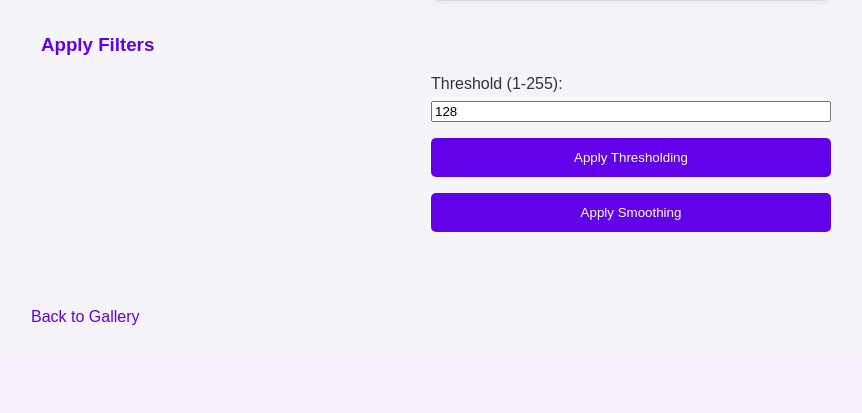
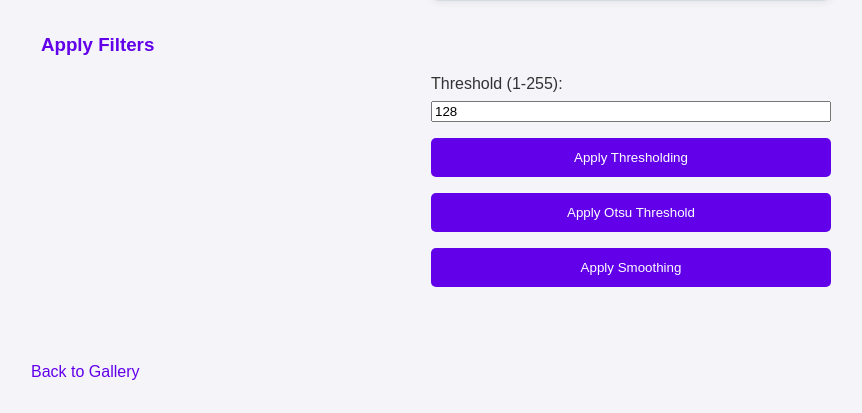
Before and after one commit to PolyaPanda/image-processing, a Django app: page /process/1/ in a window 1280 px wide. Shown: the part 570-983 px from the top of the page, without its empty margins (9-871 px from the left). Before the commit the page ends 895 px from the top, so only its background shows below. Run offline with Django 5.2, Linux system fonts and the light colour scheme; tables that the repository leaves empty hold one stand-in row (values such as "Sample post"); grey boxes marked "Sample" are stand-in pictures.

Commit message:
Add Otsu Threshold (#1)
* Apply black

* Add Otsu method

---------

Co-authored-by: Alex K <>

```diff
--- a/image_app/forms.py
+++ b/image_app/forms.py
@@ -1,7 +1,8 @@
 from django import forms
 from .models import UploadedImage
+
 
 class ImageUploadForm(forms.ModelForm):
     class Meta:
         model = UploadedImage
-        fields = ['image']
+        fields = ["image"]
--- a/image_app/models.py
+++ b/image_app/models.py
@@ -1,7 +1,8 @@
 from django.db import models
 
+
 class UploadedImage(models.Model):
-    image = models.ImageField(upload_to='images/')
+    image = models.ImageField(upload_to="images/")
     uploaded_at = models.DateTimeField(auto_now_add=True)
 
     def __str__(self):
--- a/image_app/templates/image_app/process_image.html
+++ b/image_app/templates/image_app/process_image.html
@@ -19,6 +19,7 @@
 
         <div class="processing-options">
             <h3>Apply Filters</h3>
+
             <form method="post" class="filter-form">
                 {% csrf_token %}
                 <div class="form-group">
@@ -26,6 +27,11 @@
                     <input type="number" name="threshold" id="threshold" min="1" max="255" value="128">
                 </div>
                 <button type="submit" class="btn">Apply Thresholding</button>
+            </form>
+
+            <form method="post" class="filter-form">
+                {% csrf_token %}
+                <button type="submit" name="otsu" class="btn">Apply Otsu Threshold</button>
             </form>
 
             <form method="post" class="filter-form">
--- a/image_app/urls.py
+++ b/image_app/urls.py
@@ -1,9 +1,9 @@
 from django.urls import path
 from . import views
 
-app_name = 'image_app'
+app_name = "image_app"
 
 urlpatterns = [
-    path('', views.index, name='index'),
-    path('process/<int:image_id>/', views.process_image, name='process_image'),
+    path("", views.index, name="index"),
+    path("process/<int:image_id>/", views.process_image, name="process_image"),
 ]
--- a/image_app/views.py
+++ b/image_app/views.py
@@ -4,45 +4,91 @@ from django.shortcuts import render, redirect, get_object_or_404
 from .forms import ImageUploadForm
 from .models import UploadedImage
 
+
 def index(request):
-    if request.method == 'POST':
+    if request.method == "POST":
         form = ImageUploadForm(request.POST, request.FILES)
         if form.is_valid():
             form.save()
-            return redirect('image_app:index')
+            return redirect("image_app:index")
     else:
         form = ImageUploadForm()
 
-    images = UploadedImage.objects.all().order_by('-uploaded_at')
-    return render(request, 'image_app/index.html', {'form': form, 'images': images})
+    images = UploadedImage.objects.all().order_by("-uploaded_at")
+    return render(request, "image_app/index.html", {"form": form, "images": images})
+
 
 def threshold_image(image_path, threshold=128):
-    image = Image.open(image_path).convert('L')
+    image = Image.open(image_path).convert("L")
     image = image.point(lambda p: p > threshold and 255)
     return image
+
+
+def otsu_threshold_image(image_path):
+    image = Image.open(image_path).convert("L")
+    histogram = image.histogram()
+
+    total_pixels = sum(histogram)
+    current_max, threshold = 0, 0
+    sum_total, sum_background = 0, 0
+
+    for i in range(256):
+        sum_total += i * histogram[i]
+
+    weight_background = 0
+    for i in range(256):
+        weight_background += histogram[i]
+        if weight_background == 0:
+            continue
+
+        weight_foreground = total_pixels - weight_background
+        if weight_foreground == 0:
+            break
+
+        sum_background += i * histogram[i]
+        mean_background = sum_background / weight_background
+        mean_foreground = (sum_total - sum_background) / weight_foreground
+
+        between_class_variance = (
+            weight_background
+            * weight_foreground
+            * (mean_background - mean_foreground) ** 2
+        )
+
+        if between_class_variance > current_max:
+            current_max = between_class_variance
+            threshold = i
+
+    thresholded_image = image.point(lambda p: 255 if p > threshold else 0)
+    return thresholded_image
+
 
 def smooth_image(image_path):
     image = Image.open(image_path)
     image = image.filter(ImageFilter.GaussianBlur(radius=2))
     return image
 
+
 def process_image(request, image_id):
     image_obj = get_object_or_404(UploadedImage, id=image_id)
     processed_image = None
     processed_image_path = None
 
-    if request.method == 'POST':
-        if 'threshold' in request.POST:
-            threshold = int(request.POST.get('threshold', 128))
+    if request.method == "POST":
+        if "threshold" in request.POST:
+            threshold = int(request.POST.get("threshold", 128))
             processed_image = threshold_image(image_obj.image.path, threshold)
-        elif 'smooth' in request.POST:
+        elif "otsu" in request.POST:
+            processed_image = otsu_threshold_image(image_obj.image.path)
+        elif "smooth" in request.POST:
             processed_image = smooth_image(image_obj.image.path)
 
         if processed_image:
             processed_image_path = f"media/images/processed_image_{image_obj.id}.png"
             processed_image.save(processed_image_path)
 
-    return render(request, 'image_app/process_image.html', {
-        'image': image_obj,
-        'processed_image_url': processed_image_path
-    })
+    return render(
+        request,
+        "image_app/process_image.html",
+        {"image": image_obj, "processed_image_url": processed_image_path},
+    )
--- a/image_processing/settings.py
+++ b/image_processing/settings.py
@@ -118,8 +118,8 @@ USE_TZ = True
 
 STATIC_URL = "static/"
 
-MEDIA_URL = '/media/'
-MEDIA_ROOT = BASE_DIR / 'media'
+MEDIA_URL = "/media/"
+MEDIA_ROOT = BASE_DIR / "media"
 
 # Default primary key field type
 # https://docs.djangoproject.com/en/5.1/ref/settings/#default-auto-field
--- a/image_processing/urls.py
+++ b/image_processing/urls.py
@@ -22,5 +22,5 @@ from django.conf.urls.static import static
 
 urlpatterns = [
     path("admin/", admin.site.urls),
-    path('', include('image_app.urls')),
+    path("", include("image_app.urls")),
 ] + static(settings.MEDIA_URL, document_root=settings.MEDIA_ROOT)
```
